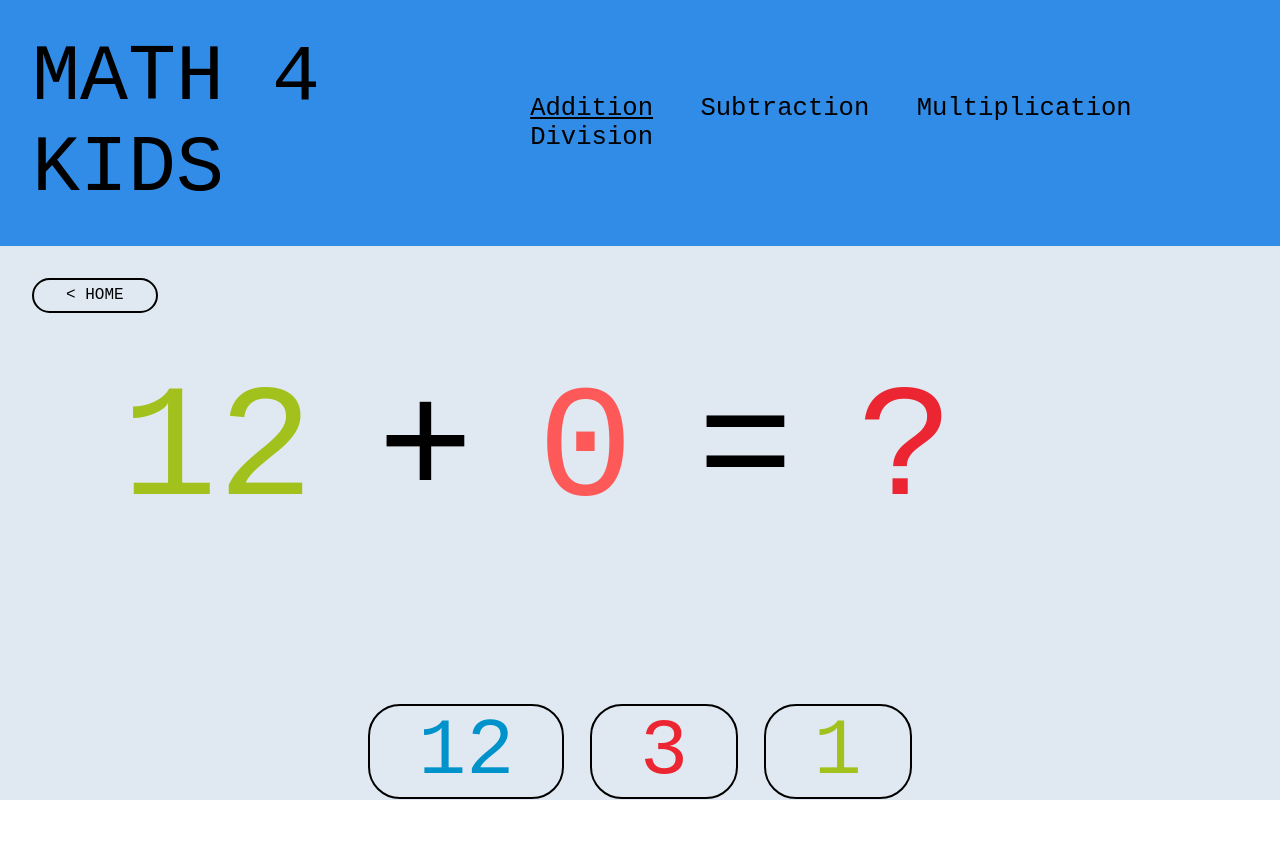
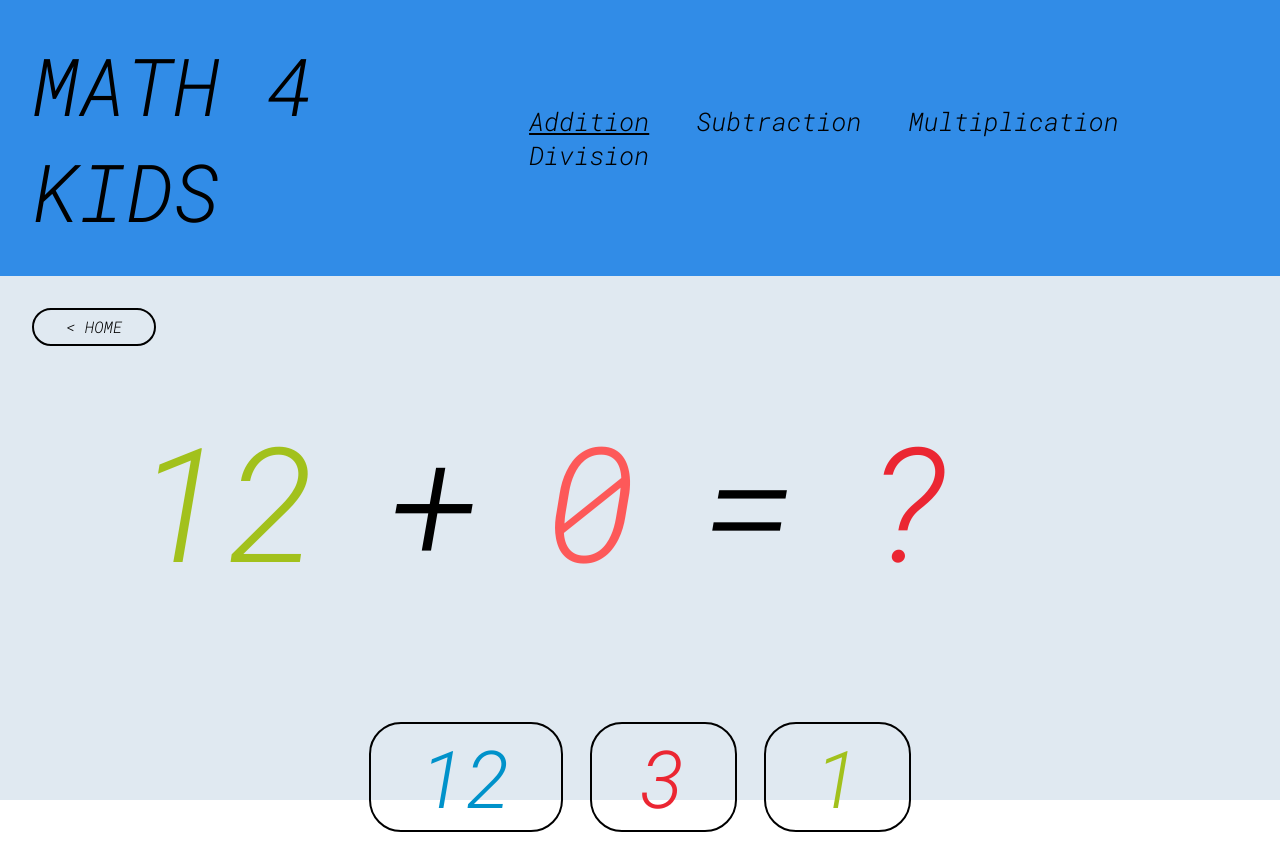
Before and after one commit to jimmythiz/kids-math-app, a plain HTML site: page index.html in a window 1280 px wide. Before the commit the page ends 809 px from the top, so only its background shows below. Drawn offline with Linux system fonts and the light colour scheme.

Commit message:
Update index.html
Added google font for changed font

```diff
--- a/index.html
+++ b/index.html
@@ -8,6 +8,9 @@
     <link rel="preconnect" href="https://fonts.googleapis.com">
     <link rel="preconnect" href="https://fonts.gstatic.com" crossorigin>
     <link href="https://fonts.googleapis.com/css2?family=Luckiest+Guy&display=swap" rel="stylesheet">
+    <link rel="preconnect" href="https://fonts.googleapis.com">
+<link rel="preconnect" href="https://fonts.gstatic.com" crossorigin>
+<link href="https://fonts.googleapis.com/css2?family=Roboto+Mono:ital,wght@1,300&display=swap" rel="stylesheet">
     <link rel="stylesheet" href="https://cdnjs.cloudflare.com/ajax/libs/font-awesome/6.3.0/css/all.min.css">
     <link rel="stylesheet" href="./assets/styles.css">
     <title>Addition</title>
```
